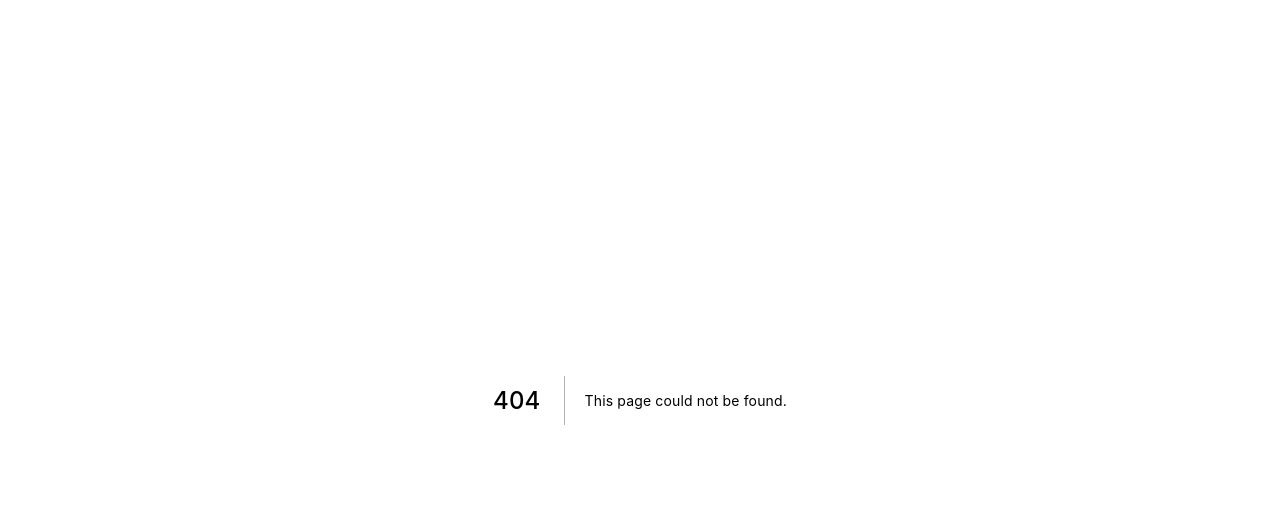
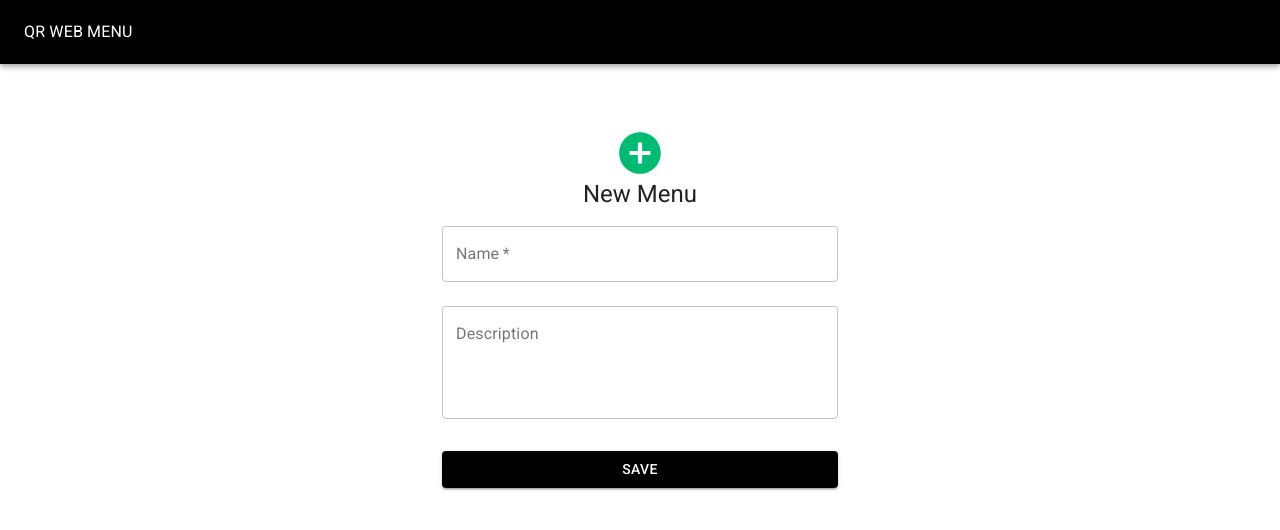
Before and after one commit to MASA-JAPAN/QR-Web-Menu, a Next.js app: page /new in a window 1280 px wide. Before the commit this address had no page. Shown: the top 530 px of the page. Built offline with nearby package versions, Linux system fonts and the light colour scheme.

Commit message:
[Add] create a page that makes a new menu

```diff
--- /dev/null
+++ b/pages/new.tsx
@@ -0,0 +1,100 @@
+import React from "react";
+
+import { makeStyles } from "@material-ui/core/styles";
+
+//AppBar
+import AppBar from "@material-ui/core/AppBar";
+import Toolbar from "@material-ui/core/Toolbar";
+import Button from "@material-ui/core/Button";
+import Typography from "@material-ui/core/Typography";
+
+import CssBaseline from "@material-ui/core/CssBaseline";
+import TextField from "@material-ui/core/TextField";
+import AddCircleIcon from "@material-ui/icons/AddCircle";
+
+import Container from "@material-ui/core/Container";
+
+const useStyles = makeStyles((theme) => ({
+  text: {
+    margin: theme.spacing(3, 0, 2),
+  },
+  paper: {
+    marginTop: theme.spacing(8),
+    display: "flex",
+    flexDirection: "column",
+    alignItems: "center",
+  },
+  avatar: {
+    margin: theme.spacing(1),
+    backgroundColor: theme.palette.secondary.main,
+  },
+  form: {
+    width: "100%", // Fix IE 11 issue.
+    marginTop: theme.spacing(1),
+  },
+  submit: {
+    margin: theme.spacing(3, 0, 2),
+  },
+}));
+
+function New() {
+  const classes = useStyles();
+  return (
+    <div className="container">
+      <AppBar position="static">
+        <Toolbar>
+          <Typography>QR WEB MENU</Typography>
+        </Toolbar>
+      </AppBar>
+
+      <Container component="main" maxWidth="xs">
+        <CssBaseline />
+        <div className={classes.paper}>
+          <AddCircleIcon style={{ fontSize: 50 }} color="secondary" />
+          <Typography component="h1" variant="h5">
+            New Menu
+          </Typography>
+          <TextField
+            variant="outlined"
+            margin="normal"
+            required
+            fullWidth
+            id="Name"
+            label="Name"
+            name="Name"
+          />
+          <TextField
+            variant="outlined"
+            margin="normal"
+            fullWidth
+            id="Description"
+            label="Description"
+            name="Description"
+            multiline
+            rows={4}
+          />
+          <Button
+            type="submit"
+            fullWidth
+            variant="contained"
+            color="primary"
+            className={classes.submit}
+          >
+            Save
+          </Button>
+        </div>
+      </Container>
+      <style jsx>
+        {`
+          .container {
+            position: relative;
+            height: 100vh;
+            width: 100vw;
+          }
+        `}
+      </style>
+    </div>
+  );
+}
+
+export default New;
--- a/utils/theme.tsx
+++ b/utils/theme.tsx
@@ -8,7 +8,7 @@ const theme = createMuiTheme({
       main: "#000000",
     },
     secondary: {
-      main: "#00b36d",
+      main: "#00bb72",
     },
     error: {
       main: red.A400,
```
Also changed, not shown: pages/mypage.tsx (+31 -5 lines).
